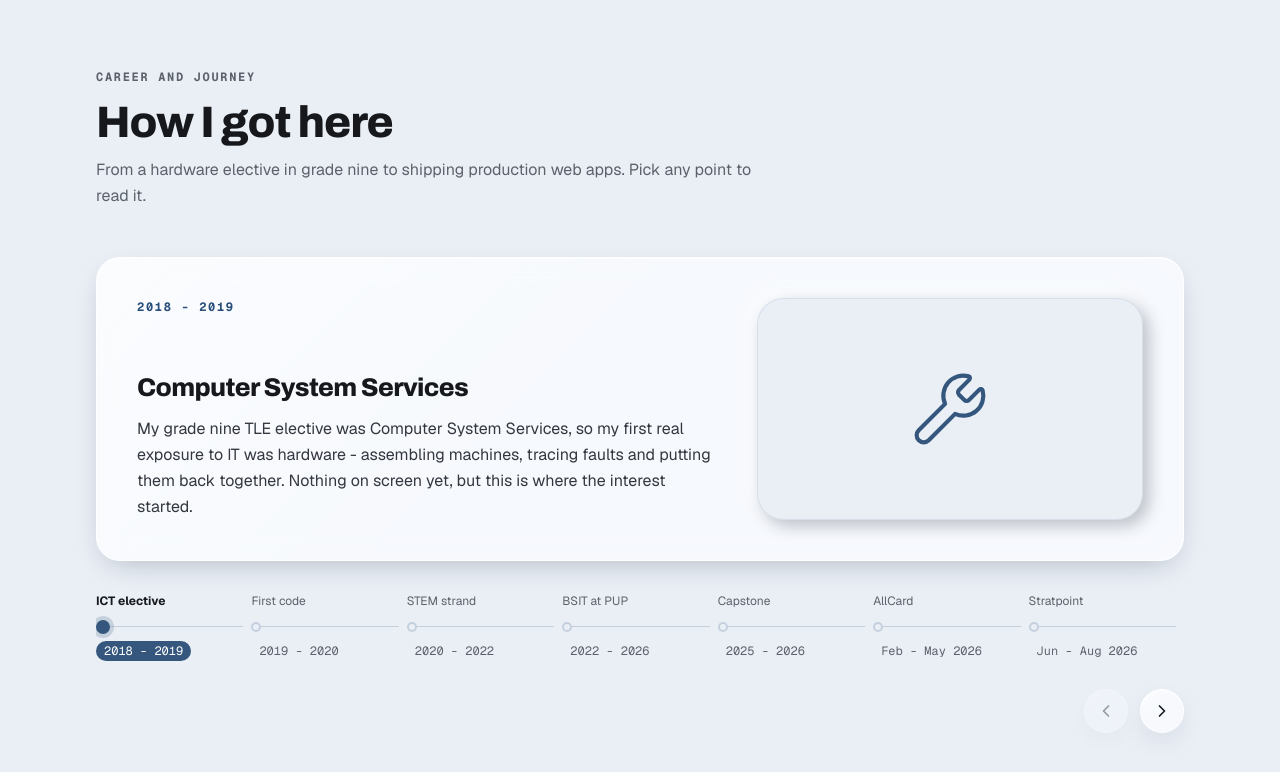
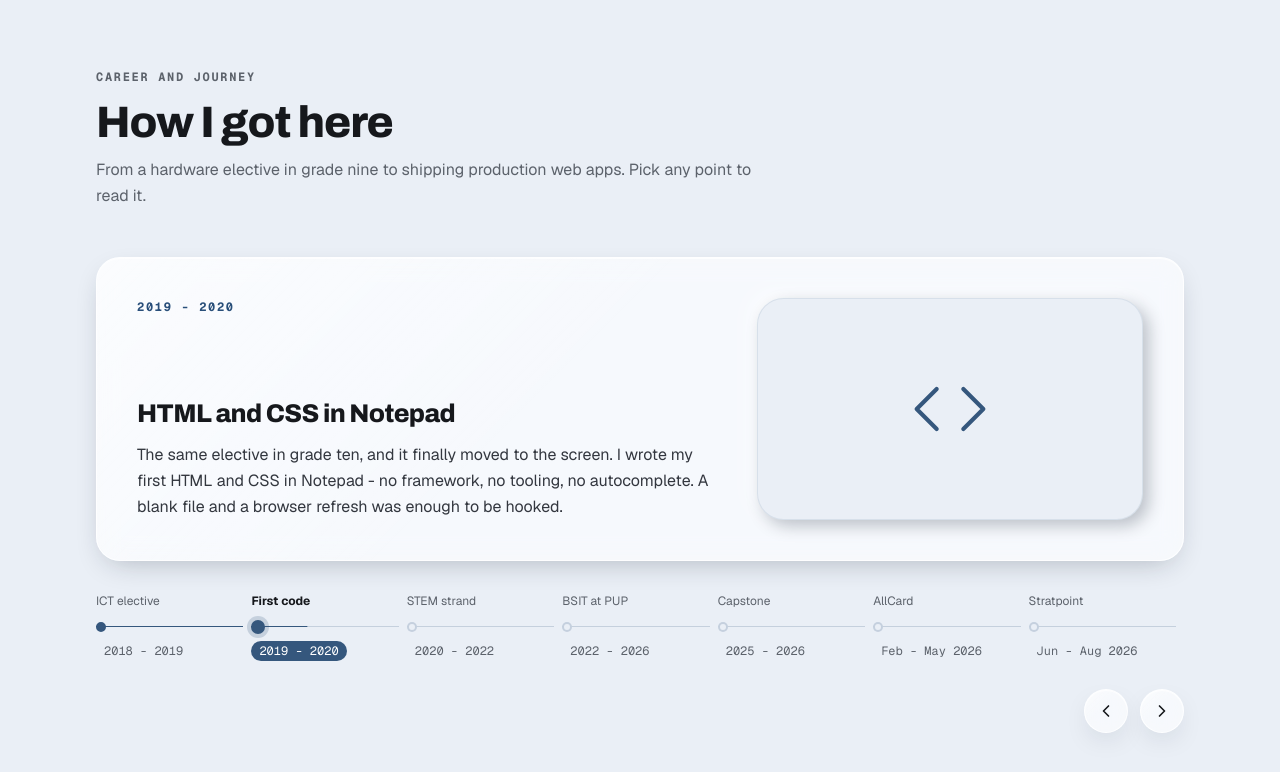
Before and after one commit to JanineChrystal/SE-Internship-Projects-2026, a Next.js app in the folder janine-portfolio/: page / in a window 1280 px wide. Shown: the part 3716-4488 px from the top of the page. Built offline with nearby package versions, Linux system fonts and the light colour scheme; no server answers.

Commit message:
feat(home): Auto-cycle the journey timeline until the visitor takes over

```diff
--- a/janine-portfolio/src/app/(home)/components/sections/journey.tsx
+++ b/janine-portfolio/src/app/(home)/components/sections/journey.tsx
@@ -3,12 +3,15 @@
 import { ChevronLeft, ChevronRight } from "lucide-react";
 import Image from "next/image";
 import { Tabs } from "radix-ui";
-import { useState } from "react";
+import { useRef, useState } from "react";
 import { cn } from "@/lib/utils";
 import SectionTitle from "@/src/components/ui/typography/section-title";
+import { useAutoCycle } from "@/src/hooks/use-auto-cycle";
 import {
+	JOURNEY_CYCLE_INTERVAL_MS,
 	JOURNEY_DESCRIPTION,
 	JOURNEY_EYEBROW,
+	JOURNEY_IDS,
 	JOURNEY_MILESTONES,
 	JOURNEY_NEXT_LABEL,
 	JOURNEY_PREV_LABEL,
@@ -23,29 +26,51 @@ const stepButtonClasses =
 // the axis below it
 const Journey = () => {
 	const [activeIndex, setActiveIndex] = useState(0);
+	const [userTookControl, setUserTookControl] = useState(false);
+	const rootRef = useRef<HTMLElement>(null);
 
 	const active = JOURNEY_MILESTONES[activeIndex];
+
+	const goToId = (id: string) => {
+		const index = JOURNEY_IDS.indexOf(id);
+
+		if (index !== -1) {
+			setActiveIndex(index);
+		}
+	};
+
+	// Auto advance until the visitor picks a point themselves
+	// Cycling runs at every width here, unlike the projects rail: the
+	// same card and axis are on screen at all sizes
+	const { isCycling, isPaused } = useAutoCycle({
+		items: JOURNEY_IDS,
+		current: active.id,
+		onAdvance: goToId,
+		intervalMs: JOURNEY_CYCLE_INTERVAL_MS,
+		stopped: userTookControl,
+		containerRef: rootRef,
+		minWidthPx: 0,
+	});
 
 	const step = (delta: number) => {
 		const next = activeIndex + delta;
 
 		if (next >= 0 && next < JOURNEY_MILESTONES.length) {
 			setActiveIndex(next);
+			setUserTookControl(true);
 		}
 	};
 
+	// Radix only fires this for real interaction, so auto advancing
+	// writes through goToId and never trips the latch
 	const selectById = (id: string) => {
-		const index = JOURNEY_MILESTONES.findIndex(
-			(milestone) => milestone.id === id,
-		);
-
-		if (index !== -1) {
-			setActiveIndex(index);
-		}
+		goToId(id);
+		setUserTookControl(true);
 	};
 
 	return (
 		<section
+			ref={rootRef}
 			id="journey"
 			className="relative flex min-h-screen w-full items-center px-6 py-20 md:px-16 lg:px-24"
 		>
@@ -122,6 +147,9 @@ const Journey = () => {
 						<JourneyTimeline
 							milestones={JOURNEY_MILESTONES}
 							activeIndex={activeIndex}
+							isCycling={isCycling}
+							isPaused={isPaused}
+							intervalMs={JOURNEY_CYCLE_INTERVAL_MS}
 						/>
 					</div>
 				</Tabs.Root>
--- a/janine-portfolio/src/app/(home)/components/ui/journey-timeline.tsx
+++ b/janine-portfolio/src/app/(home)/components/ui/journey-timeline.tsx
@@ -7,13 +7,23 @@ import type { JourneyMilestone } from "../../constants/journey";
 interface JourneyTimelineProps {
 	milestones: JourneyMilestone[];
 	activeIndex: number;
+	// Auto cycle state - drives the countdown on the active segment
+	isCycling: boolean;
+	isPaused: boolean;
+	intervalMs: number;
 }
 
 // Timeline axis - label, node and period stacked in one target
 // Each node draws the segment to its right, so the progress fill needs
 // no measuring: colour the segments before the active node and the
 // line reads as filled up to that point
-const JourneyTimeline = ({ milestones, activeIndex }: JourneyTimelineProps) => {
+const JourneyTimeline = ({
+	milestones,
+	activeIndex,
+	isCycling,
+	isPaused,
+	intervalMs,
+}: JourneyTimelineProps) => {
 	return (
 		<Tabs.List
 			aria-label="Career milestones"
@@ -51,6 +61,20 @@ const JourneyTimeline = ({ milestones, activeIndex }: JourneyTimelineProps) => {
 									index < activeIndex ? "bg-accent" : "bg-border",
 								)}
 							/>
+
+							{/* Countdown to the next milestone, drawn along the
+							    segment the timeline is about to reach - remounts
+							    with each selection so the fill restarts */}
+							{isCycling && isActive && (
+								<span
+									aria-hidden="true"
+									className="cycle-progress absolute inset-x-0 h-px bg-accent"
+									style={{
+										animationDuration: `${intervalMs}ms`,
+										animationPlayState: isPaused ? "paused" : "running",
+									}}
+								/>
+							)}
 							<span
 								className={cn(
 									"relative z-10 rounded-full border-2 transition-all duration-300",
--- a/janine-portfolio/src/app/(home)/constants/journey.ts
+++ b/janine-portfolio/src/app/(home)/constants/journey.ts
@@ -107,6 +107,16 @@ export const JOURNEY_MILESTONES: JourneyMilestone[] = [
 	},
 ];
 
+// Milestone ids, derived once - a fresh array each render would
+// restart the auto cycle countdown on every render
+export const JOURNEY_IDS: string[] = JOURNEY_MILESTONES.map(
+	(milestone) => milestone.id,
+);
+
+// Auto cycle - how long each milestone holds before advancing
+// Stops for good once the visitor picks a milestone themselves
+export const JOURNEY_CYCLE_INTERVAL_MS = 5000;
+
 export const JOURNEY_PREV_LABEL = "Previous milestone";
 
 export const JOURNEY_NEXT_LABEL = "Next milestone";
```
